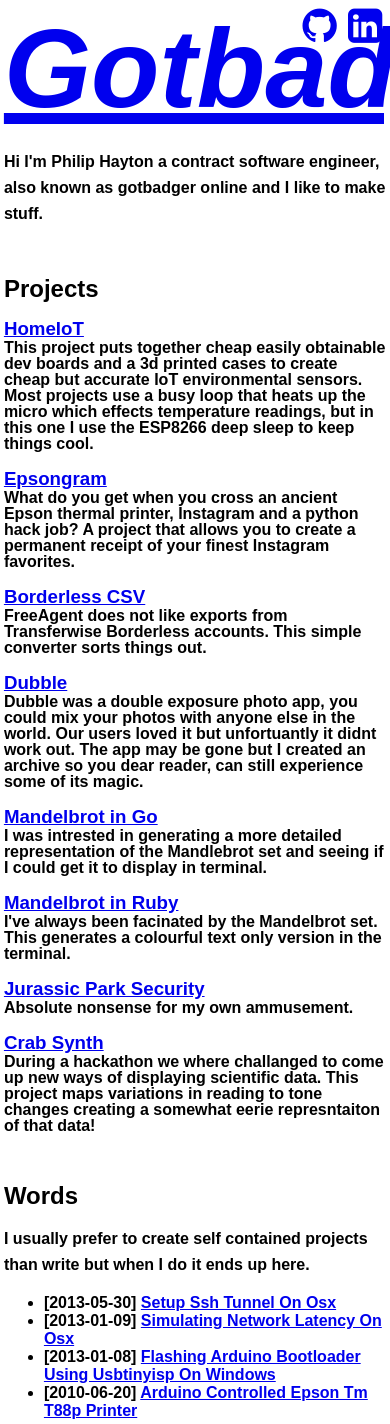
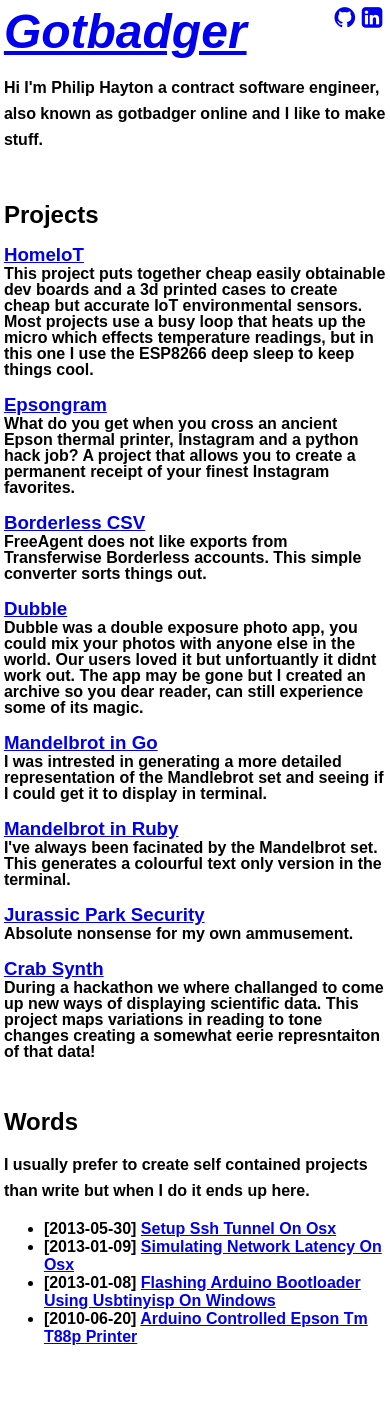
Before and after one commit to gotbadger/gotbadger.github.io, a Jekyll site: the page built from index.html, in a window 390 px wide. Built offline with Jekyll 4.4.1, drawn with Linux system fonts in a browser that asks for light colours; nearby versions of some CDN libraries; after the commit the page ends 1350 px from its top, so only the background shows below that.

Commit message:
fix: better mobile css

```diff
--- a/css/main.css
+++ b/css/main.css
@@ -54,6 +54,14 @@ img {
   border: 1px solid #efefef;
   padding: 5px;
   max-width: 95%;
+}
+@media only screen and (max-width: 700px) {
+  h1 {
+    font-size: 1.5em;
+  }
+  footer {
+    font-size: 1.5em;
+  }
 }
 
 .post-meta {
```
